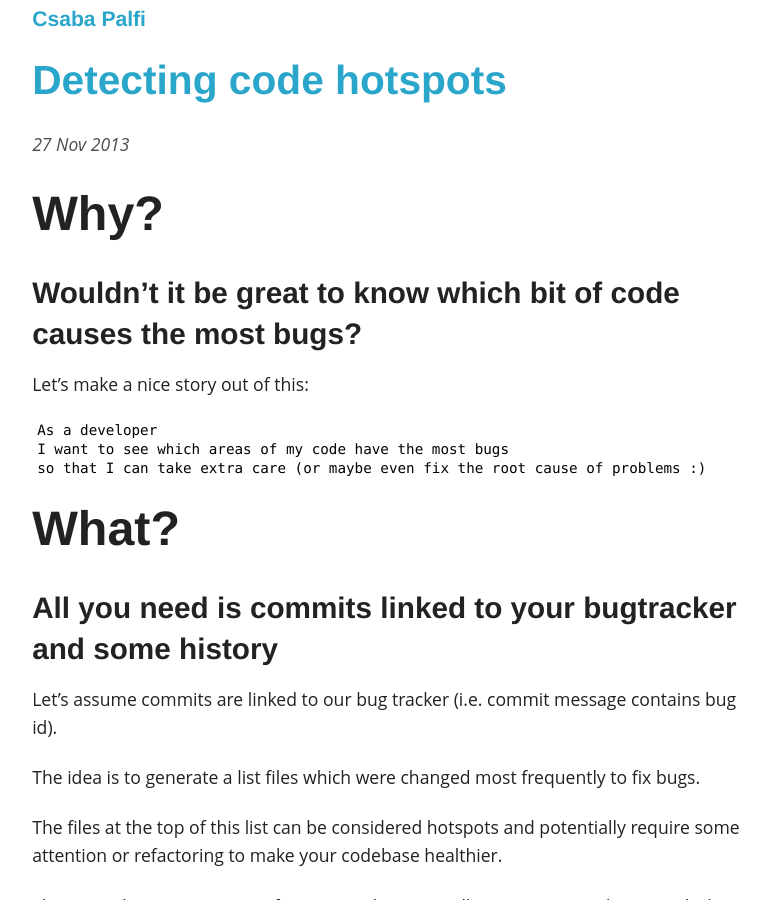
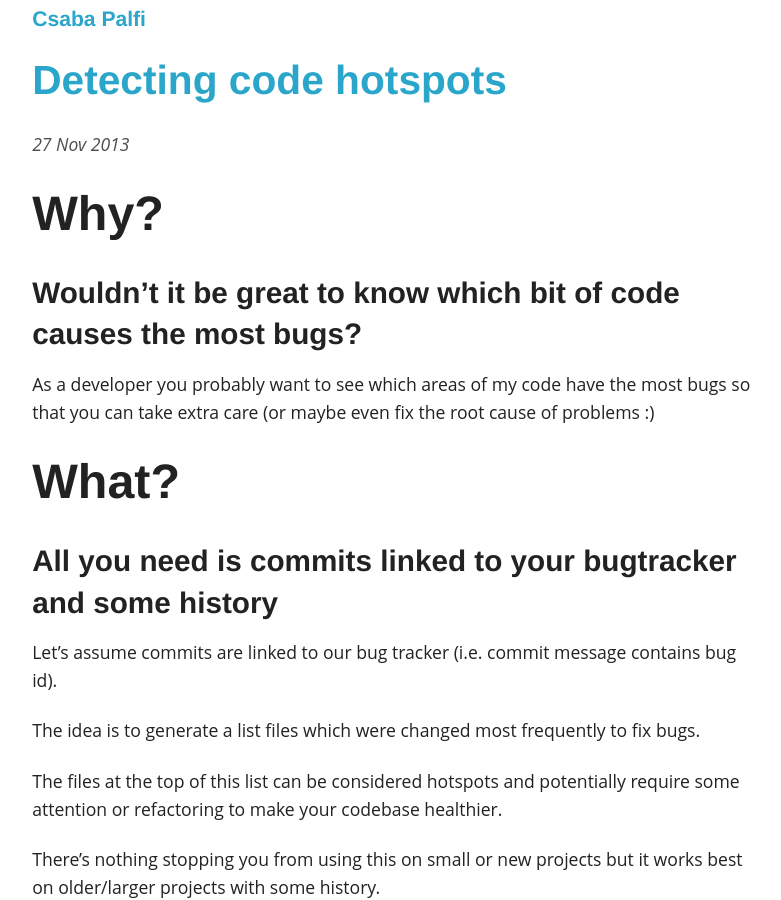
Before and after one commit to dublado/csabapalfi.github.io, a Jekyll site: the page built from _posts/2013-11-27-detecting-code-hotspots.md, in a window 1280 px wide and 900 px high. Shown: the whole window, without its empty margins (243-1024 px from the left). Built offline with Jekyll 4.4.1, drawn with Linux system fonts in a browser that asks for light colours; Markdown is read by kramdown in place of the engine named in the settings.

Commit message:
better intro for code hotspots post

```diff
--- a/_posts/2013-11-27-detecting-code-hotspots.md
+++ b/_posts/2013-11-27-detecting-code-hotspots.md
@@ -8,11 +8,7 @@ summary: "Wouldn't it be great to know which bit of code causes the most bugs?"
 
 ### Wouldn't it be great to know which bit of code causes the most bugs?
 
-Let's make a nice story out of this:
-
-    As a developer
-    I want to see which areas of my code have the most bugs
-    so that I can take extra care (or maybe even fix the root cause of problems :)
+As a developer you probably want to see which areas of my code have the most bugs so that you can take extra care (or maybe even fix the root cause of problems :)
 
 # What?
 
```
